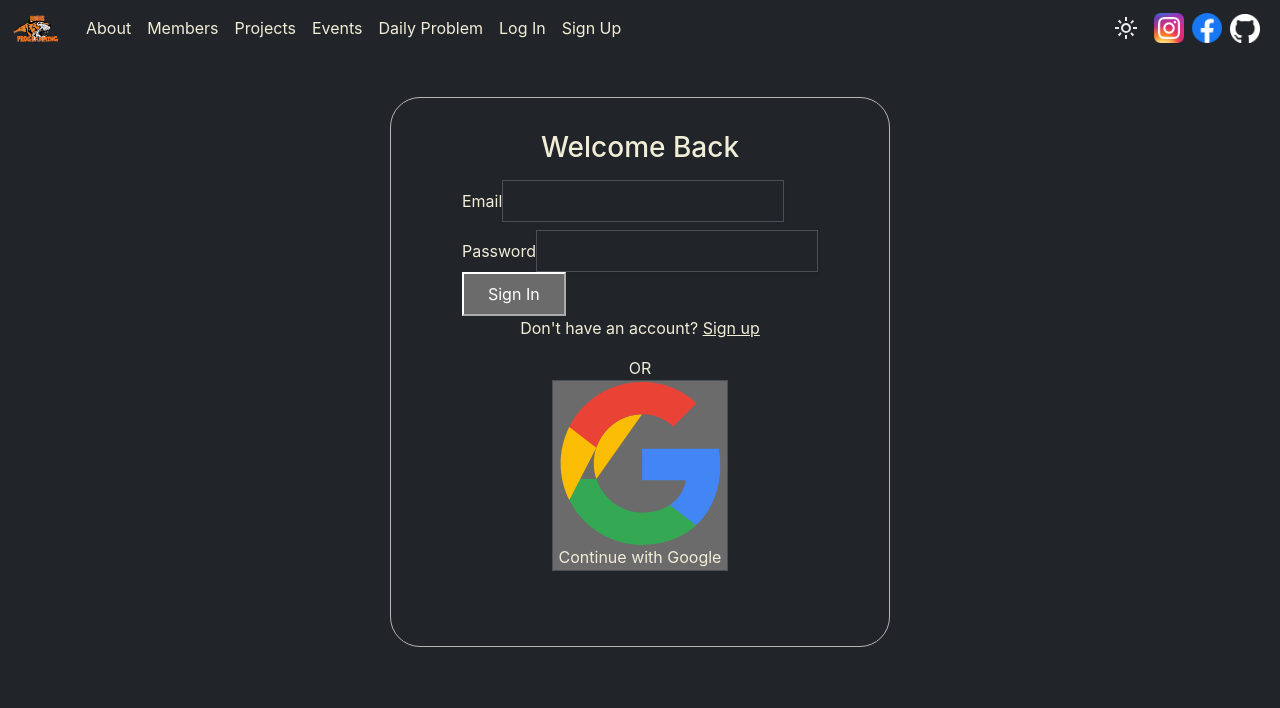
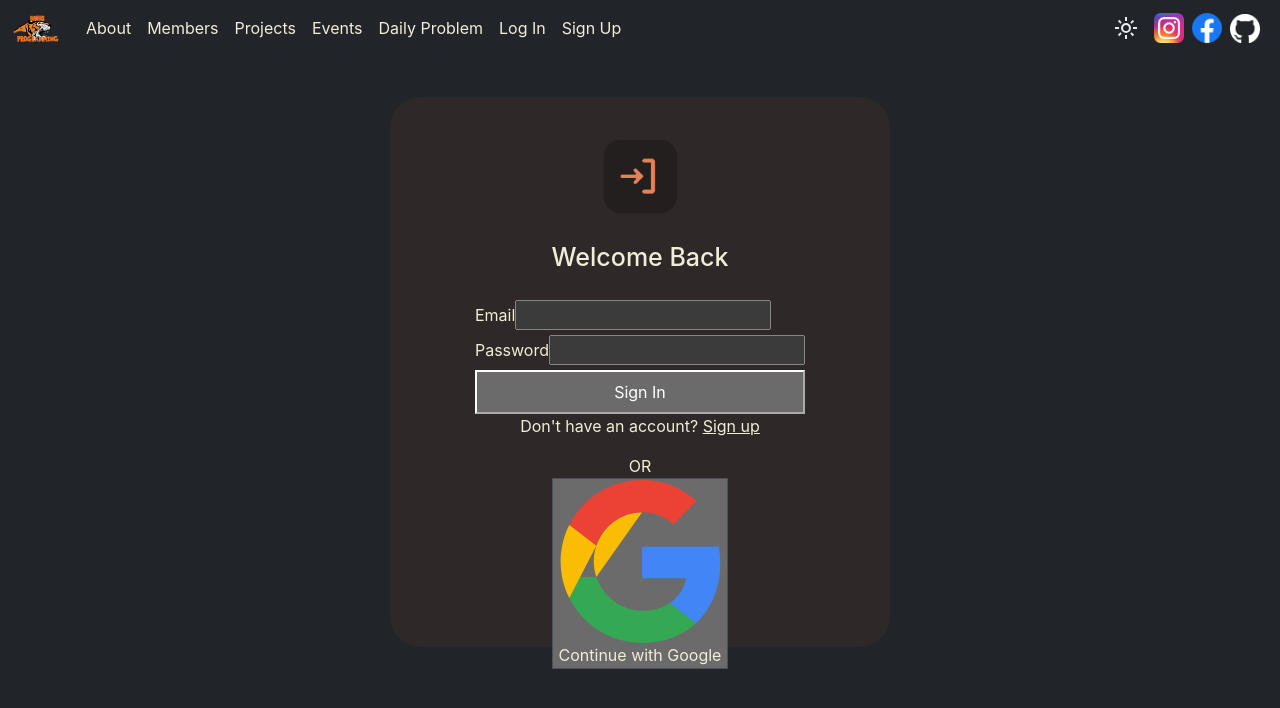
Before and after one commit to NNHS-Programming-Club/website, a React (Create React App) app: page /login in a window 1280 px wide. Shown: the top 708 px of the page. Built offline with nearby package versions, Linux system fonts and the light colour scheme; no server answers; the HTML template or start-up script is replaced by a standard one.

Commit message:
enterIcon, classes

```diff
--- a/src/components/Login.jsx
+++ b/src/components/Login.jsx
@@ -81,15 +81,17 @@ const Login = () => {
 
       <main className="mainlogin">
         <div className="loginCard">
+          <div className='loginCardWrapped'>
+            <img className='tigerlogo' src="images/icons/tiger icon.png" />
           <div className='cardWrapper'>
             <div className="text-center">
             <div className="mt-2">
-              <h3 className="text-gray-800 text-xl font-semibold sm:text-2xl">Welcome Back</h3>
+              <h3 className="enterTitle">Welcome Back</h3>
             </div>
           </div>
           <form
             onSubmit={onSubmit}
-            className="space-y-5"
+            className="enterForm"
           >
             <div>
               <label className="text-sm text-gray-600 font-bold">
@@ -100,7 +102,7 @@ const Login = () => {
                 autoComplete='email'
                 required
                 value={email} onChange={(e) => { setEmail(e.target.value) }}
-                className="w-full mt-2 px-3 py-2 text-gray-500 bg-transparent outline-none border focus:border-indigo-600 shadow-sm rounded-lg transition duration-300"
+                className="enterInput"
               />
             </div>
 
@@ -114,7 +116,7 @@ const Login = () => {
                 autoComplete='current-password'
                 required
                 value={password} onChange={(e) => { setPassword(e.target.value) }}
-                className="w-full mt-2 px-3 py-2 text-gray-500 bg-transparent outline-none border focus:border-indigo-600 shadow-sm rounded-lg transition duration-300"
+                className="enterInput"
               />
             </div>
 
@@ -154,6 +156,7 @@ const Login = () => {
             {isSigningIn ? 'Signing In...' : 'Continue with Google'}
           </button>
           </div>
+          </div>
 
         </div>
       </main>
--- a/src/components/Register.jsx
+++ b/src/components/Register.jsx
@@ -74,15 +74,17 @@ const Register = () => {
       {userLoggedIn && (<Navigate to={'/'} replace={true} />)}
       <main className="mainlogin">
         <div className="loginCard">
+          <div className='loginCardWrapped'>
+            <img className='tigerlogo' src="images/icons/tiger icon.png" />
           <div className="text-center mb-6">
             <div className="mt-2">
-              <h3 className="text-gray-800 text-xl font-semibold sm:text-2xl">Create a New Account</h3>
+              <h3 className="enterTitle">Create a New Account</h3>
             </div>
 
           </div>
           <form
             onSubmit={onSubmit}
-            className="space-y-4"
+            className="enterForm"
           >
             <div>
               <label className="text-sm text-gray-600 font-bold">
@@ -93,7 +95,7 @@ const Register = () => {
                 autoComplete='email'
                 required
                 value={email} onChange={(e) => { setEmail(e.target.value) }}
-                className="w-full mt-2 px-3 py-2 text-gray-500 bg-transparent outline-none border focus:border-indigo-600 shadow-sm rounded-lg transition duration-300"
+                className="enterInput"
               />
             </div>
 
@@ -107,10 +109,10 @@ const Register = () => {
                 autoComplete='new-password'
                 required
                 value={password} onChange={(e) => { setPassword(e.target.value) }}
-                className="w-full mt-2 px-3 py-2 text-gray-500 bg-transparent outline-none border focus:border-indigo-600 shadow-sm rounded-lg transition duration-300"
+                className="enterInput"
               />
             </div>
-
+            {password &&
             <div>
               <label className="text-sm text-gray-600 font-bold">
                 Confirm Password
@@ -121,9 +123,11 @@ const Register = () => {
                 autoComplete='off'
                 required
                 value={confirmPassword} onChange={(e) => { setconfirmPassword(e.target.value) }}
-                className="w-full mt-2 px-3 py-2 text-gray-500 bg-transparent outline-none border focus:border-indigo-600 shadow-sm rounded-lg transition duration-300"
+                className="enterInput"
               />
-            </div>
+            </div>}
+
+
 
             {errorMessage && (
               <span className='text-red-600 font-bold'>{errorMessage}</span>
@@ -141,6 +145,7 @@ const Register = () => {
               <Link to={'/login'} className="text-center text-sm hover:underline font-bold">Log In</Link>
             </div>
           </form>
+          </div>
         </div>
       </main>
     </>
--- a/src/components/login.css
+++ b/src/components/login.css
@@ -7,14 +7,12 @@
 }
 
 .loginCard {
-    border: 1px solid #b6b6b6; /* Tailwind's gray-300 */
+    /* border: 2px solid #e48257;*/
+    background-color: #2e2828;
     border-radius: 30px;
     width: 500px;
     height: 550px;
-    display: flex;
-    align-items: center;
-    justify-content: center;
-    flex-direction: column;
+
 }
 
 .cardWrapper {
@@ -24,3 +22,34 @@
     flex-direction: column;
     align-items: center;
 }
+
+.loginCardWrapped {
+    margin-top: 17px;
+    display: flex;
+    align-items: center;
+    /* justify-content: center; */
+    flex-direction: column;
+    position: relative;
+}
+
+.tigerlogo {
+    height: 15%;
+    width: 15%;
+    margin-top: 5%;
+    margin-bottom: 4%;
+}
+
+.enterTitle {
+    font-size: 25px;
+}
+
+.enterForm {
+    display: flex;
+    flex-direction: column;
+    gap: 5px;
+    margin-top: 20px;
+}
+
+.enterInput {
+
+}
```
Also changed, not shown: public/images/icons/tiger icon.png (added).
